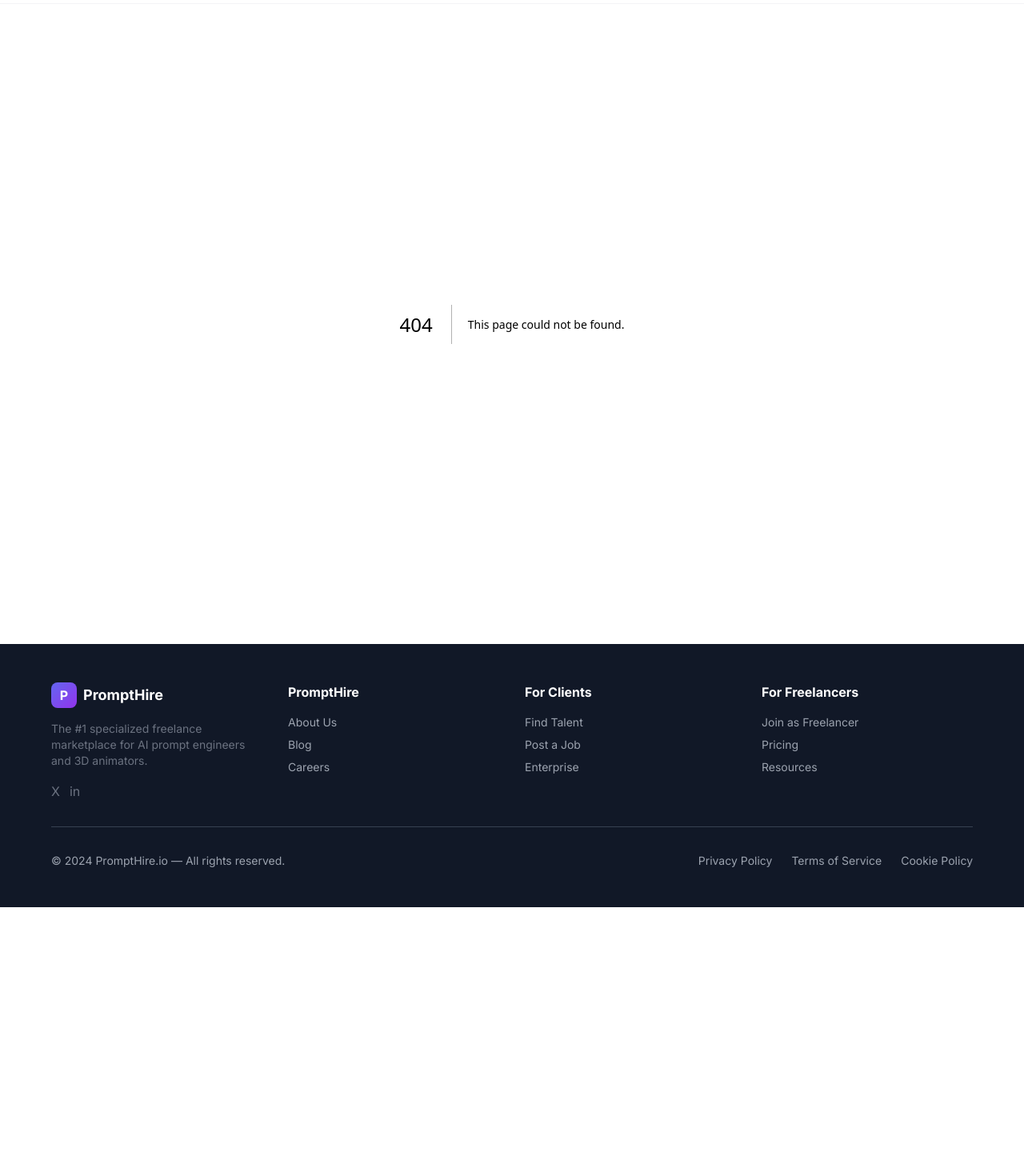
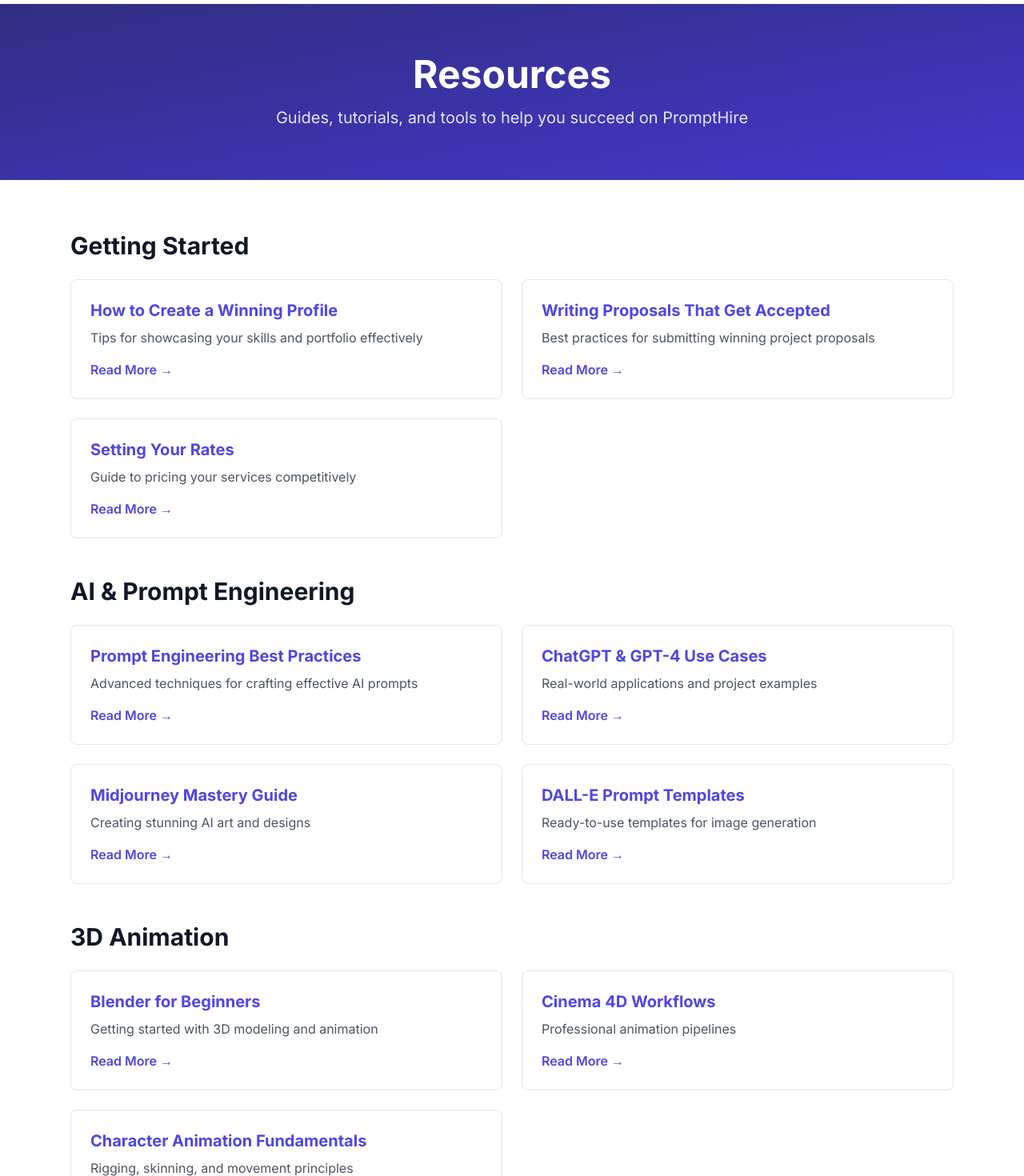
Before and after one commit to ecommerceguru787-cyber/prompthire, a Next.js app: page /resources in a window 1280 px wide. Before the commit this address had no page. Shown: the part 60-1530 px from the top of the page at 80% size. Before the commit the page ends 1194 px from the top, so only its background shows below. Built offline with nearby package versions, Linux system fonts and the light colour scheme.

Commit message:
Create Resources page

```diff
--- /dev/null
+++ b/app/resources/page.tsx
@@ -0,0 +1,105 @@
+import React from 'react';
+import Link from 'next/link';
+import type { Metadata } from 'next';
+
+export const metadata: Metadata = {
+  title: 'Resources - PromptHire',
+};
+
+export default function ResourcesPage() {
+  const resources = [
+    {
+      category: 'Getting Started',
+      items: [
+        { title: 'How to Create a Winning Profile', description: 'Tips for showcasing your skills and portfolio effectively' },
+        { title: 'Writing Proposals That Get Accepted', description: 'Best practices for submitting winning project proposals' },
+        { title: 'Setting Your Rates', description: 'Guide to pricing your services competitively' },
+      ]
+    },
+    {
+      category: 'AI & Prompt Engineering',
+      items: [
+        { title: 'Prompt Engineering Best Practices', description: 'Advanced techniques for crafting effective AI prompts' },
+        { title: 'ChatGPT & GPT-4 Use Cases', description: 'Real-world applications and project examples' },
+        { title: 'Midjourney Mastery Guide', description: 'Creating stunning AI art and designs' },
+        { title: 'DALL-E Prompt Templates', description: 'Ready-to-use templates for image generation' },
+      ]
+    },
+    {
+      category: '3D Animation',
+      items: [
+        { title: 'Blender for Beginners', description: 'Getting started with 3D modeling and animation' },
+        { title: 'Cinema 4D Workflows', description: 'Professional animation pipelines' },
+        { title: 'Character Animation Fundamentals', description: 'Rigging, skinning, and movement principles' },
+      ]
+    },
+    {
+      category: 'Business & Growth',
+      items: [
+        { title: 'Building Client Relationships', description: 'How to retain clients and get repeat business' },
+        { title: 'Time Management for Freelancers', description: 'Balancing multiple projects effectively' },
+        { title: 'Scaling Your Freelance Business', description: 'Growing from solo to team operations' },
+      ]
+    },
+  ];
+
+  return (
+    <div className="bg-white min-h-screen">
+      {/* Hero Section */}
+      <div className="bg-gradient-to-br from-indigo-900 to-indigo-700 text-white py-16 px-6 text-center">
+        <div className="max-w-4xl mx-auto">
+          <h1 className="text-5xl font-bold mb-4">Resources</h1>
+          <p className="text-xl text-indigo-100">
+            Guides, tutorials, and tools to help you succeed on PromptHire
+          </p>
+        </div>
+      </div>
+
+      {/* Resources Grid */}
+      <div className="max-w-6xl mx-auto py-16 px-6">
+        <div className="space-y-12">
+          {resources.map((section, idx) => (
+            <div key={idx}>
+              <h2 className="text-3xl font-bold mb-6 text-gray-900">{section.category}</h2>
+              <div className="grid md:grid-cols-2 gap-6">
+                {section.items.map((item, itemIdx) => (
+                  <div key={itemIdx} className="border border-gray-200 rounded-lg p-6 hover:shadow-lg transition">
+                    <h3 className="text-xl font-bold mb-2 text-indigo-600">{item.title}</h3>
+                    <p className="text-gray-600 mb-4">{item.description}</p>
+                    <Link href="#" className="text-indigo-600 font-semibold hover:text-indigo-700">
+                      Read More →
+                    </Link>
+                  </div>
+                ))}
+              </div>
+            </div>
+          ))}
+        </div>
+      </div>
+
+      {/* Help Center CTA */}
+      <div className="bg-gray-50 py-16 px-6">
+        <div className="max-w-4xl mx-auto text-center">
+          <h2 className="text-3xl font-bold mb-4">Need More Help?</h2>
+          <p className="text-xl text-gray-600 mb-8">
+            Visit our Help Center or contact our support team
+          </p>
+          <div className="flex gap-4 justify-center">
+            <Link
+              href="/help"
+              className="bg-indigo-600 text-white px-6 py-3 rounded-lg font-semibold hover:bg-indigo-700 transition"
+            >
+              Visit Help Center
+            </Link>
+            <Link
+              href="/contact"
+              className="bg-white border-2 border-indigo-600 text-indigo-600 px-6 py-3 rounded-lg font-semibold hover:bg-indigo-50 transition"
+            >
+              Contact Support
+            </Link>
+          </div>
+        </div>
+      </div>
+    </div>
+  );
+}
```
